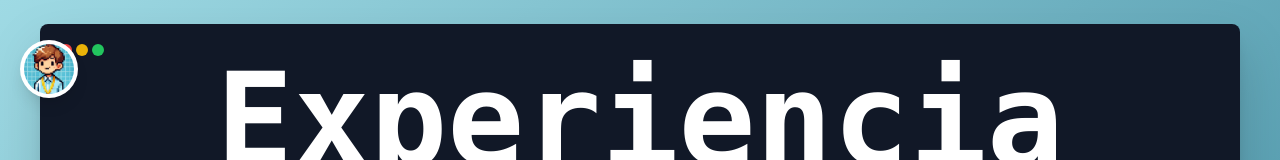
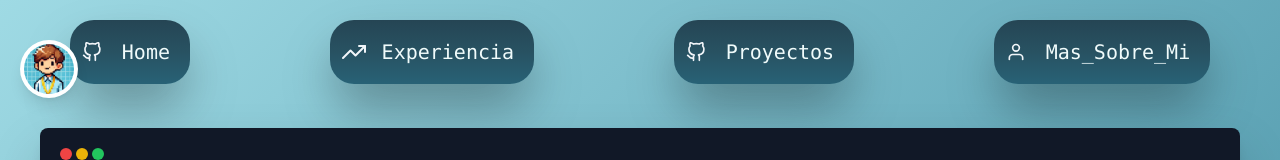
Before and after one commit to JulianMbp/portfolio-new, a Next.js app: page /experiencia in a window 1280 px wide. Shown: the top 160 px of the page. Built offline with nearby package versions, Linux system fonts and the light colour scheme.

Commit message:
añadiendo header

```diff
--- /dev/null
+++ b/app/Experiencia/components/header.tsx
@@ -0,0 +1,51 @@
+'use client';
+
+import Link from "next/link";
+
+
+export default function Header() {
+    return (
+    <div className="my-5 justify-around flex px-32">
+        <div className="flex justify-around w-screen">
+        <button className="h-16 order-2 shadow-2xl drop-shadow-2xl duration-300 flex items-center rounded-3xl p-3 bg-gradient-to-t from-azul-700 via-azul-800 to-azul-900 gap-2
+            hover:border-hidden hover:scale-110 active:scale-95 active:duration-200
+            hover:shadow-2xl transition-all ">
+                                    <svg className="h-6 w-6 text-slate-100 " viewBox="0 0 24 24" fill="none" stroke="currentColor" strokeWidth="2" strokeLinecap="round" strokeLinejoin="round">
+                        <polyline points="23 6 13.5 15.5 8.5 10.5 1 18" />
+                        <polyline points="17 6 23 6 23 12" />
+                    </svg>
+        <Link href="/experiencia" className="text-xl text-azul-50 p-2">Experiencia</Link>
+
+        </button>
+        <div className="h-16 order-1 shadow-2xl drop-shadow-2xl duration-300 flex items-center rounded-3xl p-3 bg-gradient-to-t from-azul-700 via-azul-800 to-azul-900 gap-3
+            hover:border-hidden hover:scale-110 active:scale-95 active:duration-200
+            hover:shadow-2xl transition-all ">
+                                    <svg className="h-5 w-5 text-slate-100 " viewBox="0 0 24 24" fill="none" stroke="currentColor" strokeWidth="2" strokeLinecap="round" strokeLinejoin="round">
+                        <path d="M9 19c-5 1.5-5-2.5-7-3m14 6v-3.87a3.37 3.37 0 0 0-.94-2.61c3.14-.35 6.44-1.54 6.44-7A5.44 5.44 0 0 0 20 4.77 5.07 5.07 0 0 0 19.91 1S18.73.65 16 2.48a13.38 13.38 0 0 0-7 0C6.27.65 5.09 1 5.09 1A5.07 5.07 0 0 0 5 4.77a5.44 5.44 0 0 0-1.5 3.78c0 5.42 3.3 6.61 6.44 7A3.37 3.37 0 0 0 9 18.13V22" />
+                    </svg>
+        <Link href="/" className="text-xl text-azul-50 p-2">Home</Link>
+        </div>
+
+        <div className="h-16 order-3 shadow-2xl drop-shadow-2xl duration-300 flex items-center rounded-3xl p-3 bg-gradient-to-t from-azul-700 via-azul-800 to-azul-900 gap-3
+            hover:border-hidden hover:scale-110 active:scale-95 active:duration-200
+            hover:shadow-2xl transition-all ">
+                                    <svg className="h-5 w-5 text-slate-100 " viewBox="0 0 24 24" fill="none" stroke="currentColor" strokeWidth="2" strokeLinecap="round" strokeLinejoin="round">
+                        <path d="M9 19c-5 1.5-5-2.5-7-3m14 6v-3.87a3.37 3.37 0 0 0-.94-2.61c3.14-.35 6.44-1.54 6.44-7A5.44 5.44 0 0 0 20 4.77 5.07 5.07 0 0 0 19.91 1S18.73.65 16 2.48a13.38 13.38 0 0 0-7 0C6.27.65 5.09 1 5.09 1A5.07 5.07 0 0 0 5 4.77a5.44 5.44 0 0 0-1.5 3.78c0 5.42 3.3 6.61 6.44 7A3.37 3.37 0 0 0 9 18.13V22" />
+                    </svg>
+        <Link href="/proyectos" className="text-xl text-azul-50 p-2">Proyectos</Link>
+        </div>
+        <div className="h-16 order-4 shadow-2xl drop-shadow-2xl duration-300 items-center rounded-3xl p-3 bg-gradient-to-t from-azul-700 via-azul-800 to-azul-900 gap-3
+            hover:border-hidden hover:scale-110 active:scale-95 active:duration-200
+            hover:shadow-2xl transition-all flex ">
+                    <svg className="h-5 w-5 text-slate-100 " viewBox="0 0 24 24" fill="none" stroke="currentColor" strokeWidth="2" strokeLinecap="round" strokeLinejoin="round">
+                        <path d="M20 21v-2a4 4 0 0 0-4-4H8a4 4 0 0 0-4 4v2" />
+                        <circle cx="12" cy="7" r="4" />
+                    </svg>
+        <Link href="/mas-sobre-mi" className="text-xl text-azul-50 p-2">Mas_Sobre_Mi</Link>
+        </div>
+</div>
+
+
+    </div>
+    );
+}
--- a/pages/experiencia/index.tsx
+++ b/pages/experiencia/index.tsx
@@ -1,12 +1,14 @@
 'use client';
 
 import Footer from "@/app/Bienvenida/sections/footer";
+import Header from "@/app/Experiencia/components/header";
 import Experiencia from "@/app/Experiencia/sections/experiencia";
 
 export default function Home() {
     return (
         <section className="bg-gradient-to-tl font-mono from-azul-600 to-azul-200
                     flex flex-col justify-center items-center overflow-hidden scroll inset-0 transition-all ">
+            <Header></Header>
             <Experiencia></Experiencia>
             <Footer/>
         </section>
```
